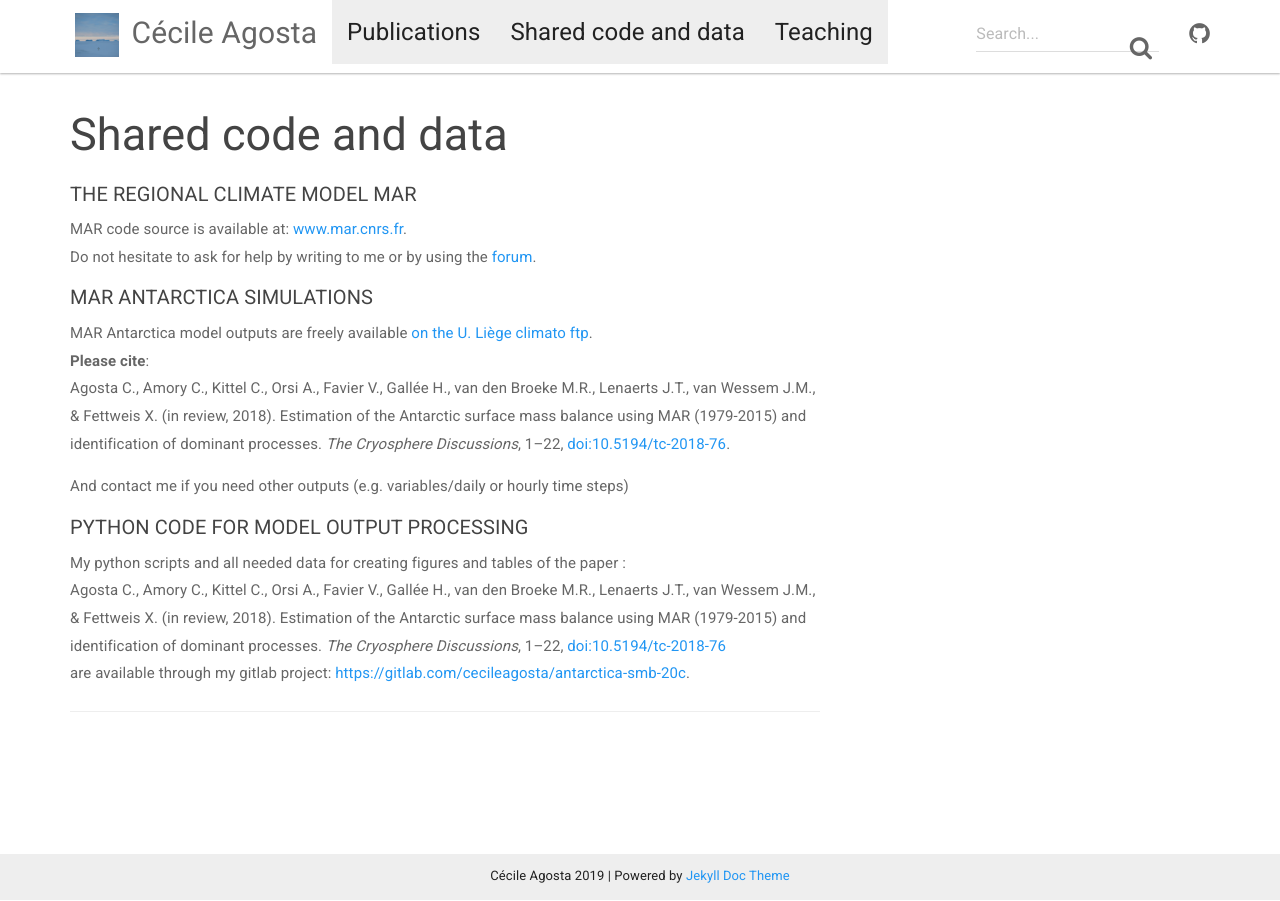
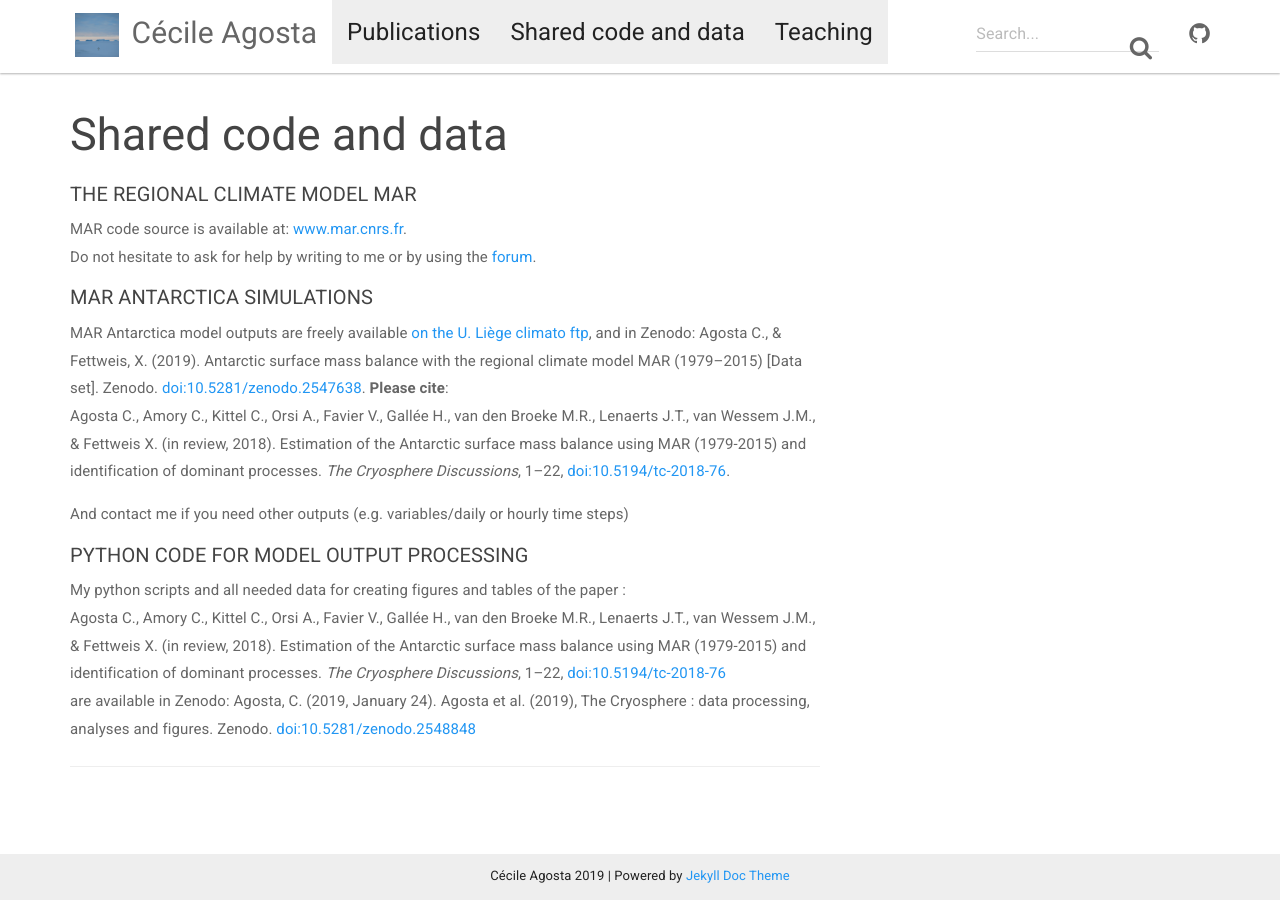
Before and after one commit to cecileagosta/cecileagosta.github.io, a Jekyll site: the page built from _docs/code-and-data.md, in a window 1280 px wide. Built offline with Jekyll 4.4.1, drawn with Linux system fonts in a browser that asks for light colours; nearby versions of some CDN libraries.

Commit message:
Update code-and-data.md

```diff
--- a/_docs/code-and-data.md
+++ b/_docs/code-and-data.md
@@ -7,7 +7,8 @@ MAR code source is available at: [www.mar.cnrs.fr](http://www.mar.cnrs.fr/){:tar
 Do not hesitate to ask for help by writing to me or by using the [forum](http://www.mar.cnrs.fr/index.php?option_smdi=forum&idm=13){:target="_blank"}.
 
 ##### MAR ANTARCTICA SIMULATIONS
-MAR Antarctica model outputs are freely available [on the U. Liège climato ftp](ftp://ftp.climato.be/fettweis/MARv3.6/Antarctic/){:target="_blank"}.
+MAR Antarctica model outputs are freely available [on the U. Liège climato ftp](ftp://ftp.climato.be/fettweis/MARv3.6/Antarctic/){:target="_blank"}, and in Zenodo:
+Agosta C., & Fettweis, X. (2019). Antarctic surface mass balance with the regional climate model MAR (1979–2015) [Data set]. Zenodo. [doi:10.5281/zenodo.2547638](http://doi.org/10.5281/zenodo.2547638).
 **Please cite**:
 Agosta C., Amory C., Kittel C., Orsi A., Favier V., Gallée H., van den Broeke M.R., Lenaerts J.T., van Wessem J.M., & Fettweis X. (in review, 2018). Estimation of the Antarctic surface mass balance using MAR (1979-2015) and identification of dominant processes. *The Cryosphere Discussions*, 1–22, [doi:10.5194/tc-2018-76](https://doi.org/10.5194/tc-2018-76).
 
@@ -17,4 +18,5 @@ And contact me if you need other outputs (e.g. variables/daily or hourly time st
 
 My python scripts and all needed data for creating figures and tables of the paper :
 Agosta C., Amory C., Kittel C., Orsi A., Favier V., Gallée H., van den Broeke M.R., Lenaerts J.T., van Wessem J.M., & Fettweis X. (in review, 2018). Estimation of the Antarctic surface mass balance using MAR (1979-2015) and identification of dominant processes. *The Cryosphere Discussions*, 1–22, [doi:10.5194/tc-2018-76](https://doi.org/10.5194/tc-2018-76)
-are available through my gitlab project: [https://gitlab.com/cecileagosta/antarctica-smb-20c](https://gitlab.com/cecileagosta/antarctica-smb-20c).
+are available in Zenodo:
+Agosta, C. (2019, January 24). Agosta et al. (2019), The Cryosphere : data processing, analyses and figures. Zenodo. [doi:10.5281/zenodo.2548848](http://doi.org/10.5281/zenodo.2548848)
```
